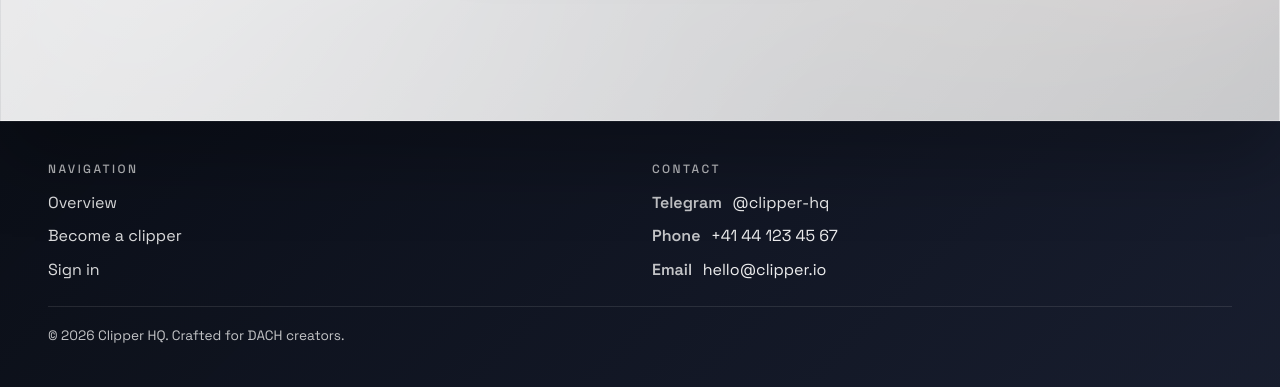
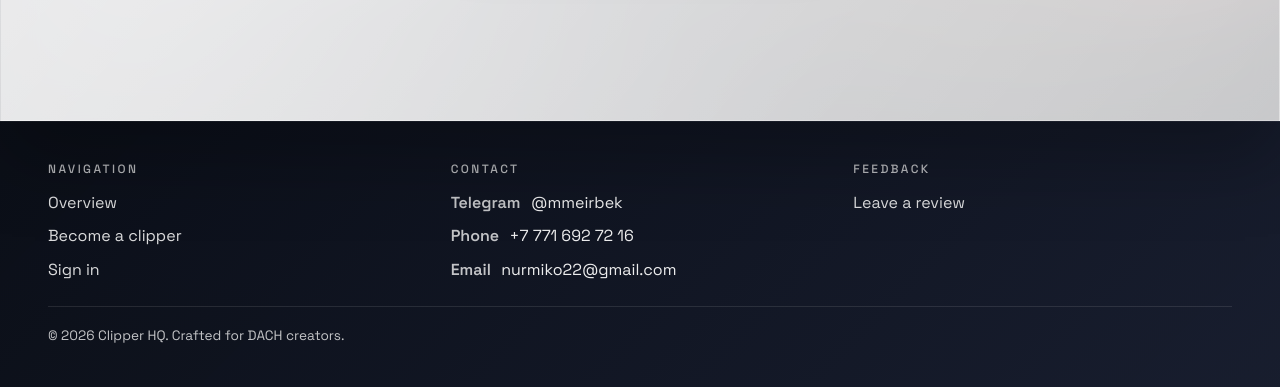
Before and after one commit to Meir909/clipper-hub, a Flask app: a page that uses app/templates/layouts/base.html in a window 1280 px wide. Shown: the part 679-1066 px from the top of the page. Run offline with Flask 3, Linux system fonts and the light colour scheme; some libraries are stand-ins or nearby versions.

Commit message:
Add feedback link to footer

```diff
--- a/app/templates/layouts/base.html
+++ b/app/templates/layouts/base.html
@@ -85,9 +85,15 @@
             <div>
                 <h6>Contact</h6>
                 <ul>
-                    <li><span>Telegram</span> @clipper-hq</li>
-                    <li><span>Phone</span> +41 44 123 45 67</li>
-                    <li><span>Email</span> hello@clipper.io</li>
+                    <li><span>Telegram</span> @mmeirbek</li>
+                    <li><span>Phone</span> +7 771 692 72 16</li>
+                    <li><span>Email</span> nurmiko22@gmail.com</li>
+                </ul>
+            </div>
+            <div>
+                <h6>Feedback</h6>
+                <ul>
+                    <li><a href="https://forms.gle/RUcBjYZ9GHzxdZrAA" target="_blank">Leave a review</a></li>
                 </ul>
             </div>
         </div>
```
